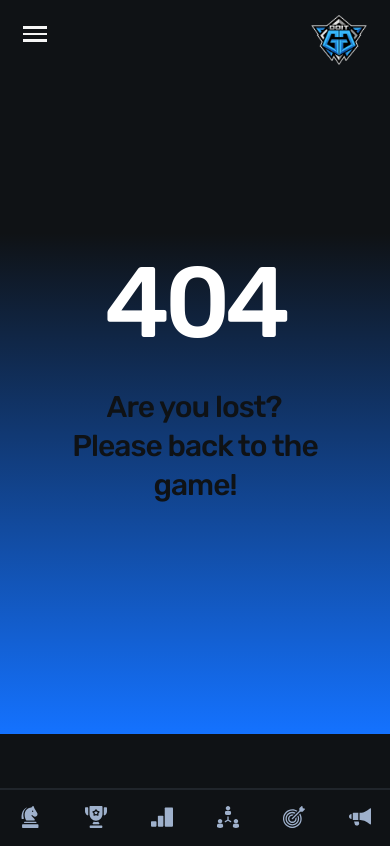
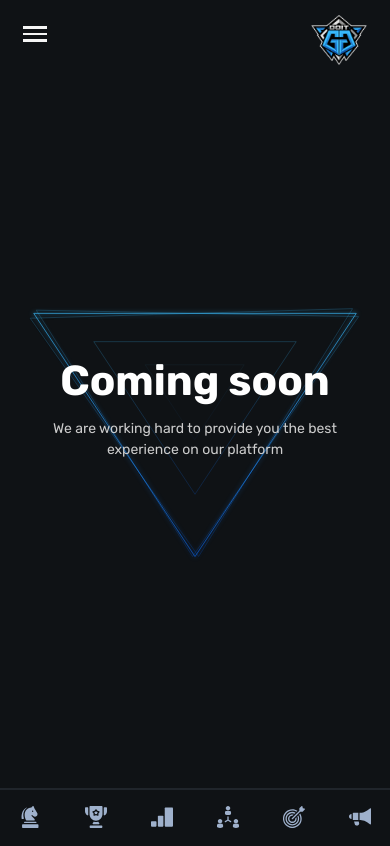
Before and after one commit to M1nt-y/doit, a Vue app: page /soon in a window 390 px wide. Before the commit this address had no page. Built offline with nearby package versions, Linux system fonts and the light colour scheme.

Commit message:
responsive coming soon page

```diff
--- /dev/null
+++ b/src/pages/SoonPage.vue
@@ -0,0 +1,91 @@
+<template>
+  <main class="main coming-soon">
+    <div class="container">
+      <Triangles class="coming-soon__triangles" />
+
+      <div class="coming-soon__content">
+        <h1 class="coming-soon__title">Coming soon</h1>
+
+        <p class="coming-soon__text">We are working hard to provide you the best experience on our platform</p>
+      </div>
+    </div>
+  </main>
+</template>
+
+<script setup>
+import Triangles from '@/assets/icons/Triangles.vue'
+
+</script>
+
+<style scoped lang="scss">
+@import '@/assets/scss/media-breakpoints.scss';
+
+.coming-soon {
+  margin-top: 15px;
+
+  @include media-breakpoint-down(xs) {
+    margin-top: 2px;
+  }
+
+  & .container {
+    display: flex;
+    position: relative;
+    align-items: center;
+    justify-content: center;
+
+    @include media-breakpoint-down(xs) {
+      padding: 0 28px;
+      height: calc(100vh - 134px);
+    }
+  }
+
+  &__triangles {
+    height: 100%;
+  }
+
+  &__content {
+    top: 0;
+    left: 50%;
+    width: 100%;
+    padding-top: 20.14%;
+    position: absolute;
+    transform: translateX(-50%);
+
+    @include media-breakpoint-down(lg) {
+      top: 50%;
+      padding-top: 0;
+      padding-bottom: 13%;
+      transform: translateX(-50%) translateY(-50%);
+    }
+  }
+
+  &__title {
+    font-size: 66px;
+    text-align: center;
+
+    @include media-breakpoint-down(xs) {
+      font-size: 42px;
+    }
+  }
+
+  &__text {
+    color: #6A6767;
+    font-size: 13px;
+    font-weight: 700;
+    line-height: 100%;
+    text-align: center;
+    margin-top: 10px;
+    margin-left: 18px;
+    padding: 0 44px;
+
+    @include media-breakpoint-down(xs) {
+      color: #CCC;
+      font-size: 14px;
+      font-weight: 400;
+      line-height: 150%;
+      margin-top: 16px;
+      margin-left: 0;
+    }
+  }
+}
+</style>
--- a/src/router/index.js
+++ b/src/router/index.js
@@ -55,6 +55,16 @@ const routes = [
     component: () => import("@/pages/PremiumPage.vue" /* webpackChunkName: "premium" */)
   },
   {
+    name: 'Sponsorship Page',
+    path: '/sponsorship',
+    component: () => import("@/pages/SoonPage.vue" /* webpackChunkName: "sponsorship" */)
+  },
+  {
+    name: 'Coming Soon',
+    path: '/soon',
+    component: () => import("@/pages/SoonPage.vue" /* webpackChunkName: "soon" */)
+  },
+  {
     name: 'Not Found',
     path: '/:pathMatch(.*)*',
     component: () => import("@/pages/NotFound.vue" /* webpackChunkName: "not-found" */)
```
